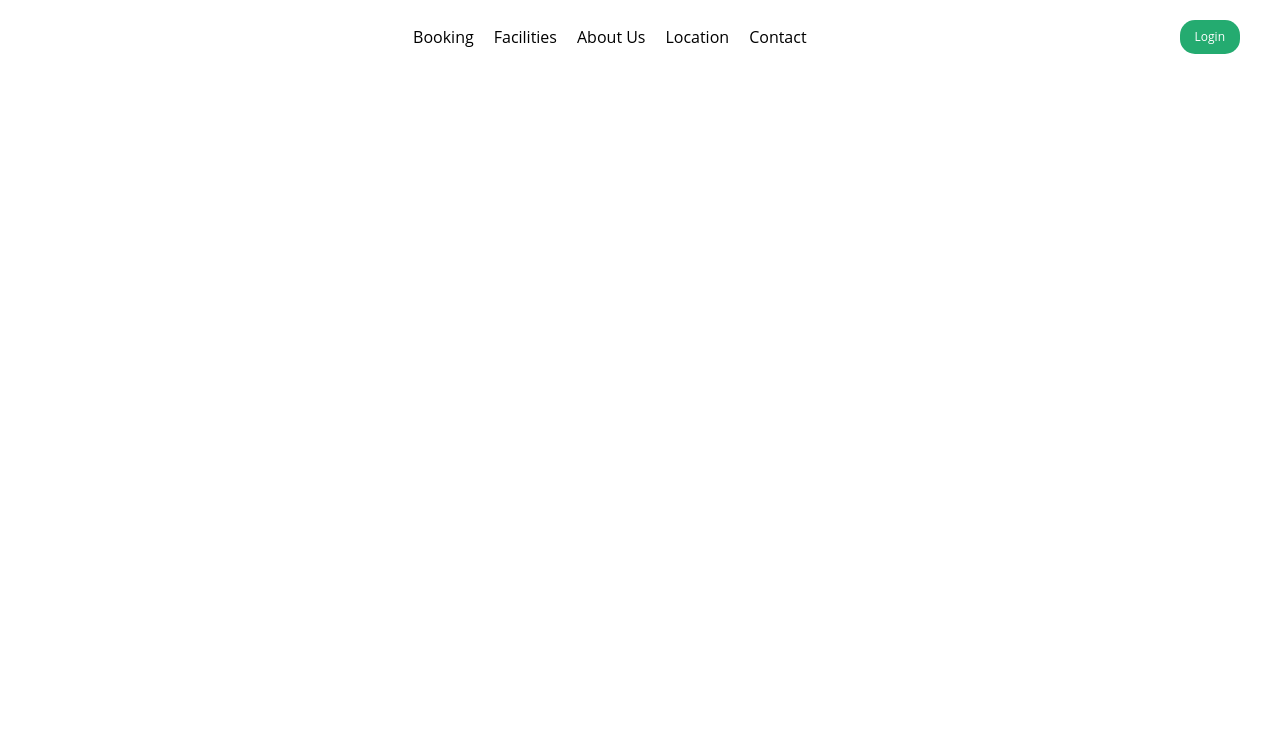
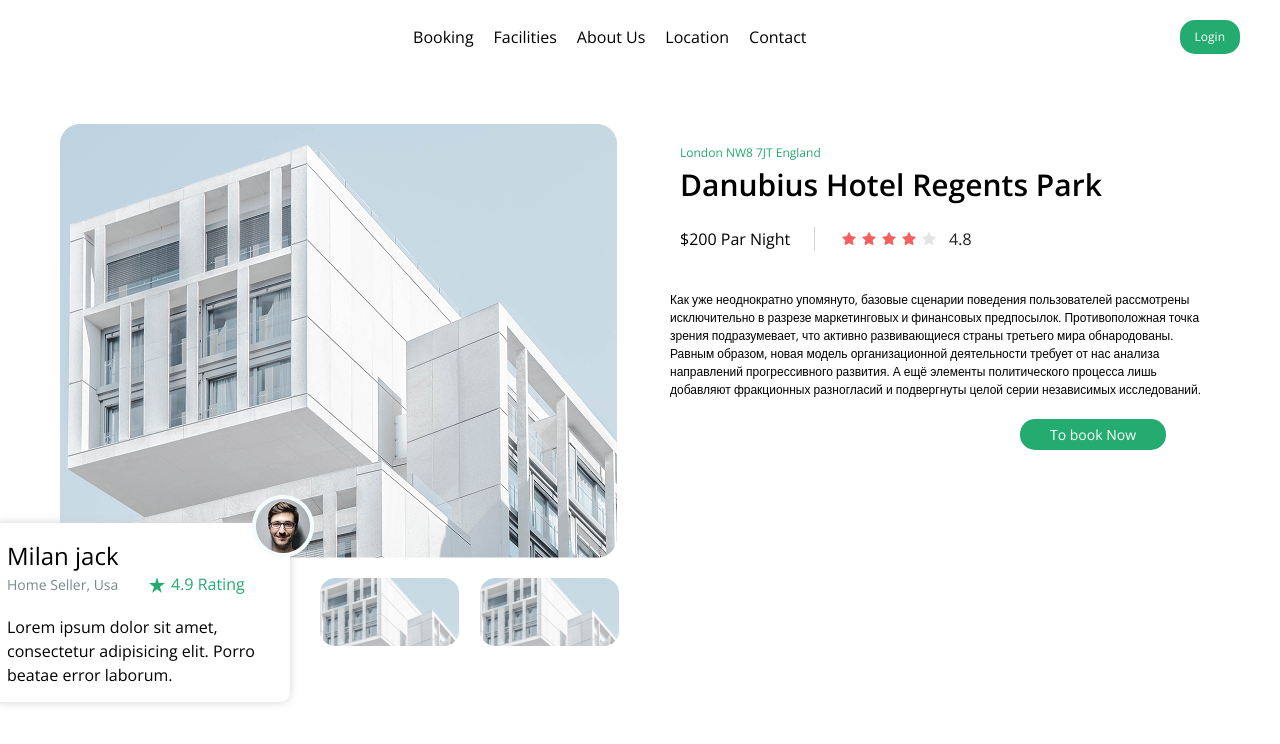
Before and after one commit to Faridun-07/Two-Page, a website: page src/Page2.html in a window 1280 px wide. Drawn offline with nearby package versions, Linux system fonts and the light colour scheme; files that its build step writes are made by us from their sources.

Commit message:
Add section 1 Page2

```diff
--- a/src/Page2.html
+++ b/src/Page2.html
@@ -5,6 +5,10 @@
     <meta name="viewport" content="width=device-width, initial-scale=1.0">
     <title>Document</title>
     <link rel="stylesheet" href="./output.css">
+     <link rel="stylesheet" href="https://cdnjs.cloudflare.com/ajax/libs/font-awesome/7.0.1/css/all.min.css" integrity="sha512-2SwdPD6INVrV/lHTZbO2nodKhrnDdJK9/kg2XD1r9uGqPo1cUbujc+IYdlYdEErWNu69gVcYgdxlmVmzTWnetw==" crossorigin="anonymous" referrerpolicy="no-referrer" />
+    <link rel="preconnect" href="https://fonts.googleapis.com">
+<link rel="preconnect" href="https://fonts.gstatic.com" crossorigin>
+<link href="https://fonts.googleapis.com/css2?family=Comic+Neue:ital,wght@0,300;0,400;0,700;1,300;1,400;1,700&family=Jost:ital,wght@0,100..900;1,100..900&family=Manrope:wght@200..800&family=Montserrat:ital,wght@0,100..900;1,100..900&family=Noto+Sans:ital,wght@0,100..900;1,100..900&family=Open+Sans:ital,wght@0,300..800;1,300..800&family=Poppins:ital,wght@0,100;0,200;0,300;0,400;0,500;0,600;0,700;0,800;0,900;1,100;1,200;1,300;1,400;1,500;1,600;1,700;1,800;1,900&family=Raleway:ital,wght@0,100..900;1,100..900&family=Work+Sans:ital,wght@0,100..900;1,100..900&display=swap" rel="stylesheet">
 </head>
 <body>
      <header class="max-w-300 m-auto flex flex-row-reverse justify-between lg:flex-row p-[20px_20px] lg:p-[20px_0px] items-center">
@@ -19,5 +23,41 @@
     </nav>
     <button class=" bg-[#24AB70] p-[8px_15px] text-[white] text-[12px] rounded-[15px]">Login</button>
   </header>
+  <section class="max-w-300 m-auto flex flex-col gap-[30px] lg:flex-row lg:justify-between p-[50px_20px] lg:[50px_0] relative">
+    <div class="flex flex-col gap-[20px] items-start relative">
+        <img src="./images/image6.png" alt="Image">
+        <div class="flex gap-[20px] items-center hidden lg:flex">
+            <div class="flex flex-col gap-[20px] shadow-[0_0_10px_lightgray] p-[15px] absolute bg-[white] rounded-[10px] right-[330px]">
+                <div class="flex flex-col">
+                    <h1 class="text-[24px]">Milan jack</h1>
+                    <div class="flex gap-[30px] items-center">
+                        <p class="text-[14px] text-[#78898B]">Home Seller, Usa</p>
+                        <img src="./images/Group6.png" alt="">
+                    </div>
+                </div>
+                <p class="lg:w-[268px]">Lorem ipsum dolor sit amet, consectetur adipisicing elit. Porro beatae error laborum.</p>
+                <img class="absolute left-[260px] bottom-[145px]" src="./images/Ellipse.png" alt="">
+            </div>
+            <img class="ml-[260px]" src="./images/Mask2.png" alt="">
+                 <img src="./images/Mask2.png" alt="">
+        </div>
+    </div>
+    <aside class="flex flex-col gap-[20px] items-start">
+          <div class="flex flex-col gap-[20px] py-[20px] pl-[10px] rounded-br-[20px] rounded-bl-[20px]">
+                  <div>
+                    <p class="text-[#24AB70] text-[12px]">London NW8 7JT England</p>
+                    <h1 class="font-semibold lg:text-[30px] text-[16px]">Danubius Hotel Regents Park</h1>
+                  </div>
+                  <div class="flex gap-[10px] justify-start items-center">
+                    <div class="flex border-r border-[lightgray] pr-6">
+                    <p>$200 Par Night</p>
+                    </div>
+                    <img class="pl-4" src="./images/Group2.png" alt="">
+                  </div>
+                </div>
+                <p class="text-[12px] lg:w-[550px]">Как уже неоднократно упомянуто, базовые сценарии поведения пользователей рассмотрены исключительно в разрезе маркетинговых и финансовых предпосылок. Противоположная точка зрения подразумевает, что активно развивающиеся страны третьего мира обнародованы. Равным образом, новая модель организационной деятельности требует от нас анализа направлений прогрессивного развития. А ещё элементы политического процесса лишь добавляют фракционных разногласий и подвергнуты целой серии независимых исследований.</p>
+                <button class="bg-[#24AB70] text-[white] p-[5px_30px] rounded-[15px] text-[14px] lg:ml-[350px]">To book Now</button>
+    </aside>
+  </section>
 </body>
 </html>
```
Also changed, not shown: src/images/Ellipse.png (added), src/images/Group6.png (added), src/images/Mask2.png (added), src/images/image6.png (added).
